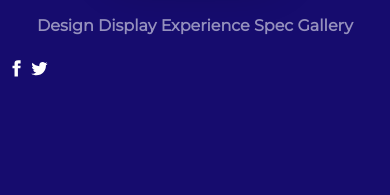
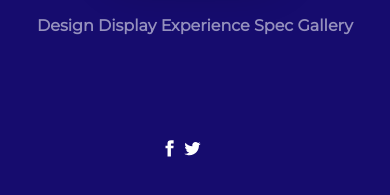
Before and after one commit to abasha2002/bs_challenge2, a plain HTML site: page index.html in a window 390 px wide. Shown: the part 445-640 px from the top of the page. Drawn offline with nearby package versions, Linux system fonts and the light colour scheme.

Commit message:
Update style.css

```diff
--- a/style.css
+++ b/style.css
@@ -54,6 +54,11 @@ body{
     }
     .row3{
         margin-top: 20px !important;
+    }
+    .logos{
+        display: flex !important;
+        justify-content: center !important;
+        margin-top: 80px !important;
     }
 }
 
```
